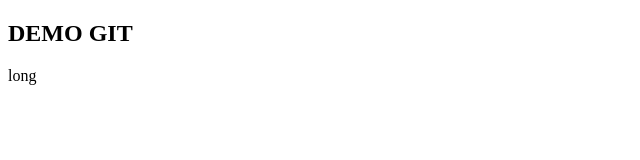
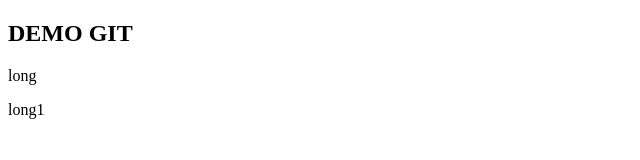
Before and after one commit to nlong1310/BC02, a plain HTML site: page index.html in a window 1280 px wide. Shown: the full height of the page, 0-640 px from the left. Drawn offline with Linux system fonts and the light colour scheme.

Commit message:
them the p

```diff
--- a/index.html
+++ b/index.html
@@ -8,5 +8,6 @@
 <body>
     <h2>DEMO GIT</h2>
     <p>long</p>
+    <p>long1</p>
 </body>
 </html>
```
